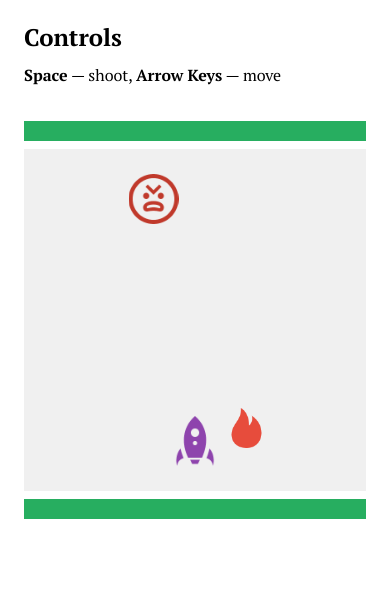
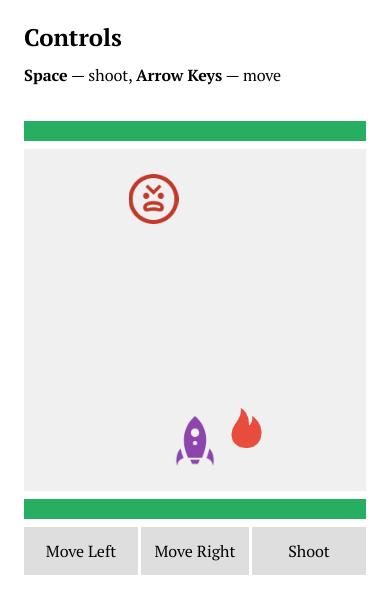
Before and after one commit to gaberomualdo/rocket-shooter-game, a plain HTML site: page index.html in a window 390 px wide. Shown: the part 136-750 px from the top of the page. Drawn offline with Linux system fonts and the light colour scheme.

Commit message:
mobile responsiveness

```diff
--- a/index.html
+++ b/index.html
@@ -77,6 +77,30 @@
   canvas {
     width: 100%;
   }
+  div.btns {
+    display: block;
+    width: 100%;
+  }
+  div.btns button {
+    width: 33.33%;
+    margin: 0;
+    display: block;
+    float: left;
+    border: none;
+    background-color: #dedede;
+    box-sizing: border-box;
+    height: 3rem;
+    font-size: 1rem;
+    outline: none;
+  }
+  div.btns button:active {
+    background-color: #ccc;
+  }
+  div.btns button:nth-child(2){
+    border: 3px solid #fff;
+    border-top: none;
+    border-bottom: none;
+  }
 
   </style>
 </head>
@@ -102,6 +126,11 @@
       <div class="rocket_health_bar health">
         <div class="rocket_health"></div>
       </div>
+      <div class="btns">
+        <button class="left" onmousedown="document.onkeydown({keyCode: 37});"  onmouseup="document.onkeyup({keyCode: 37});">Move Left</button>
+        <button class="right" onmousedown="document.onkeydown({keyCode: 39});"  onmouseup="document.onkeyup({keyCode: 39});">Move Right</button>
+        <button class="shoot" onclick="document.onkeydown({keyCode: 32})">Shoot</button>
+      </div>
     </div>
   </div>
   <script src="main.js"></script>
```
Also changed, not shown: 1 other file.
